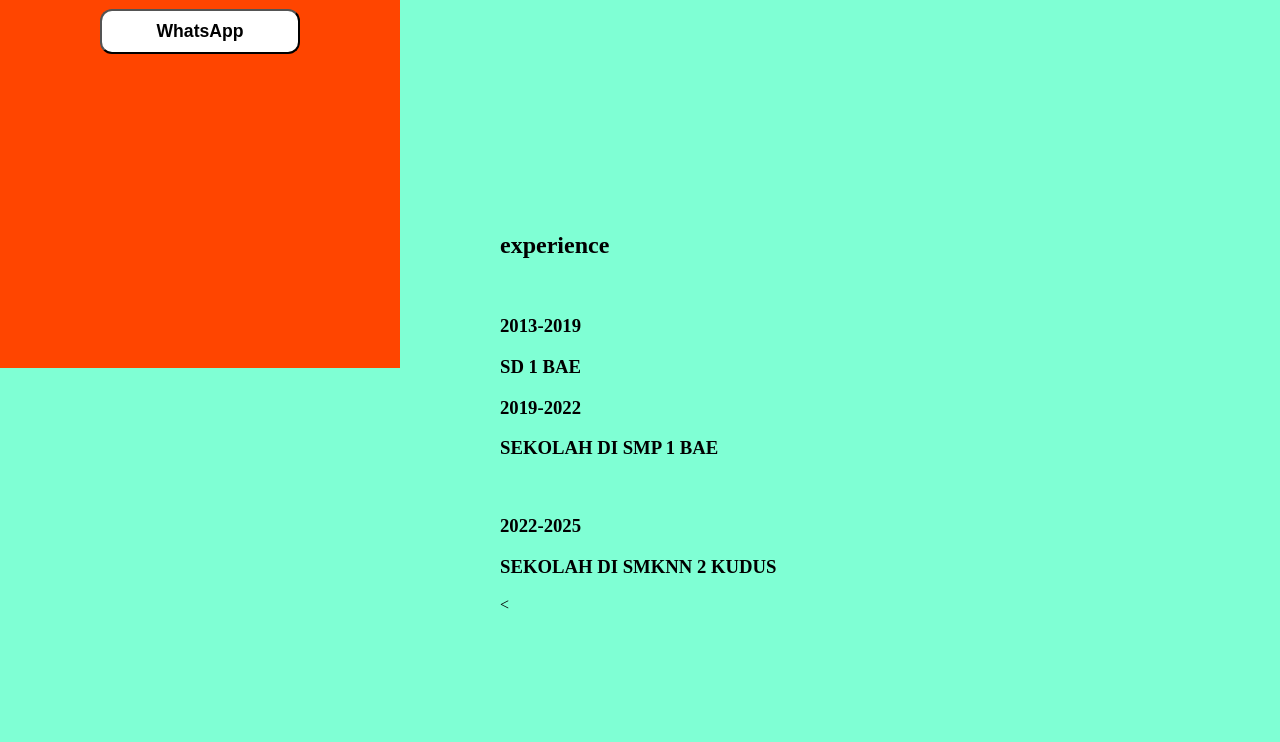
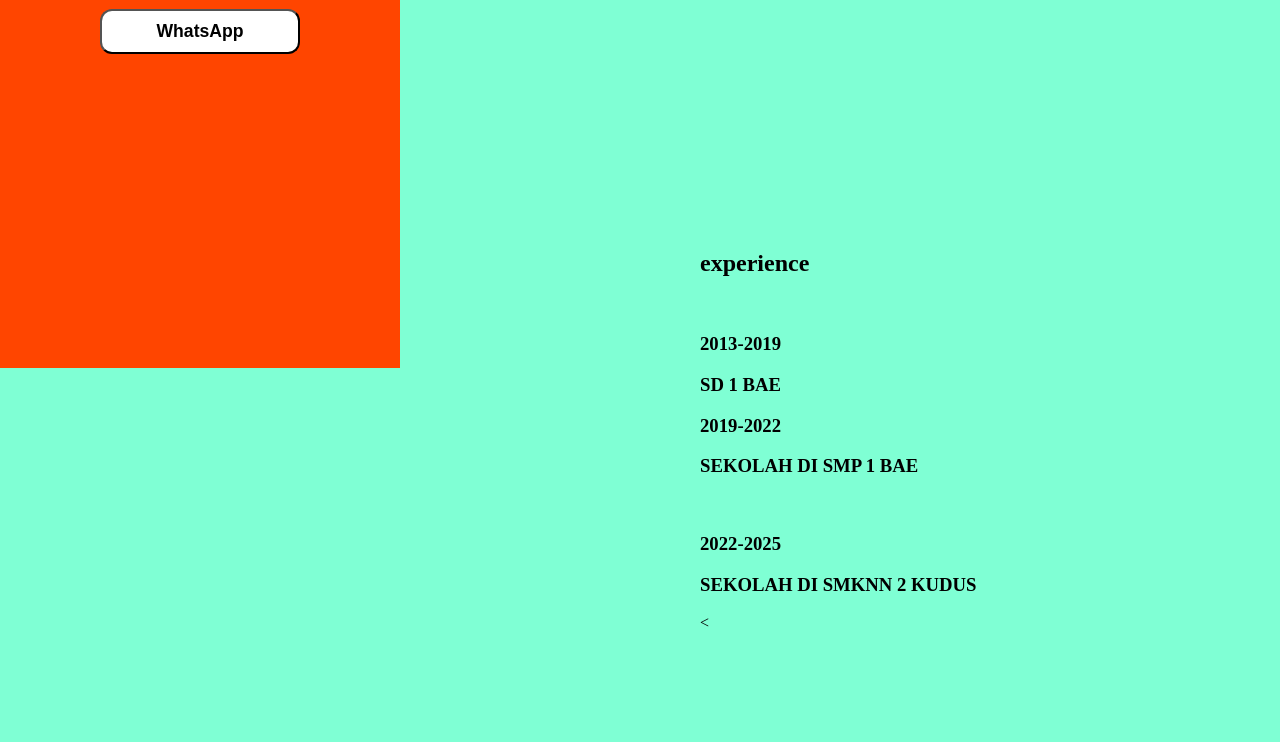
Before and after one commit to fatirarrafi/Cv, a plain HTML site: page index.html in a window 1280 px wide. Shown: the part 432-1174 px from the top of the page. Drawn offline with Linux system fonts and the light colour scheme.

Commit message:
Update style.css

```diff
--- a/style.css
+++ b/style.css
@@ -39,7 +39,7 @@ body {
 
 .right-container {
     position: absolute;
-    left: 400px;
+    left: 600px;
 }
 
 .top-bar {
```
